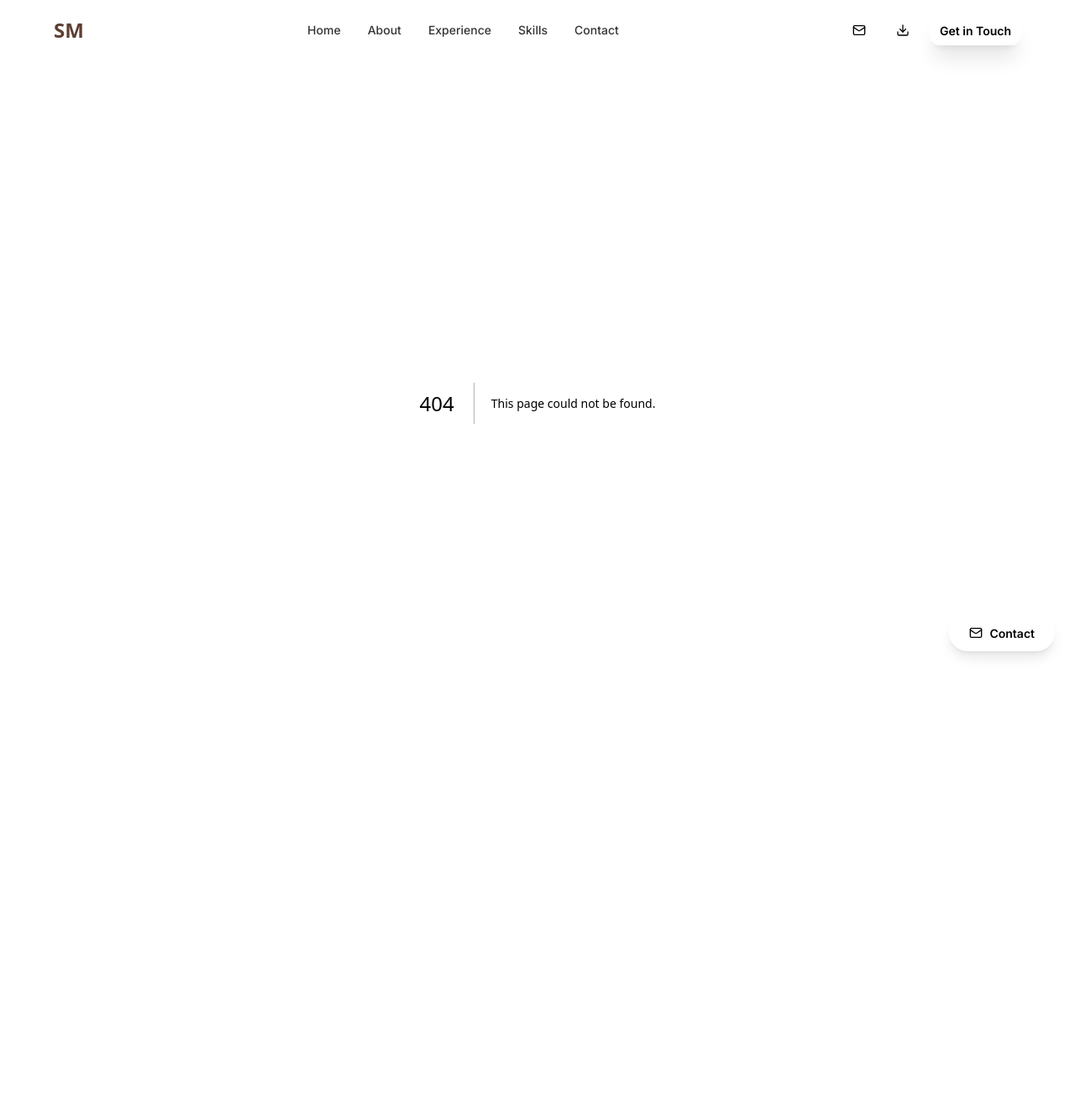
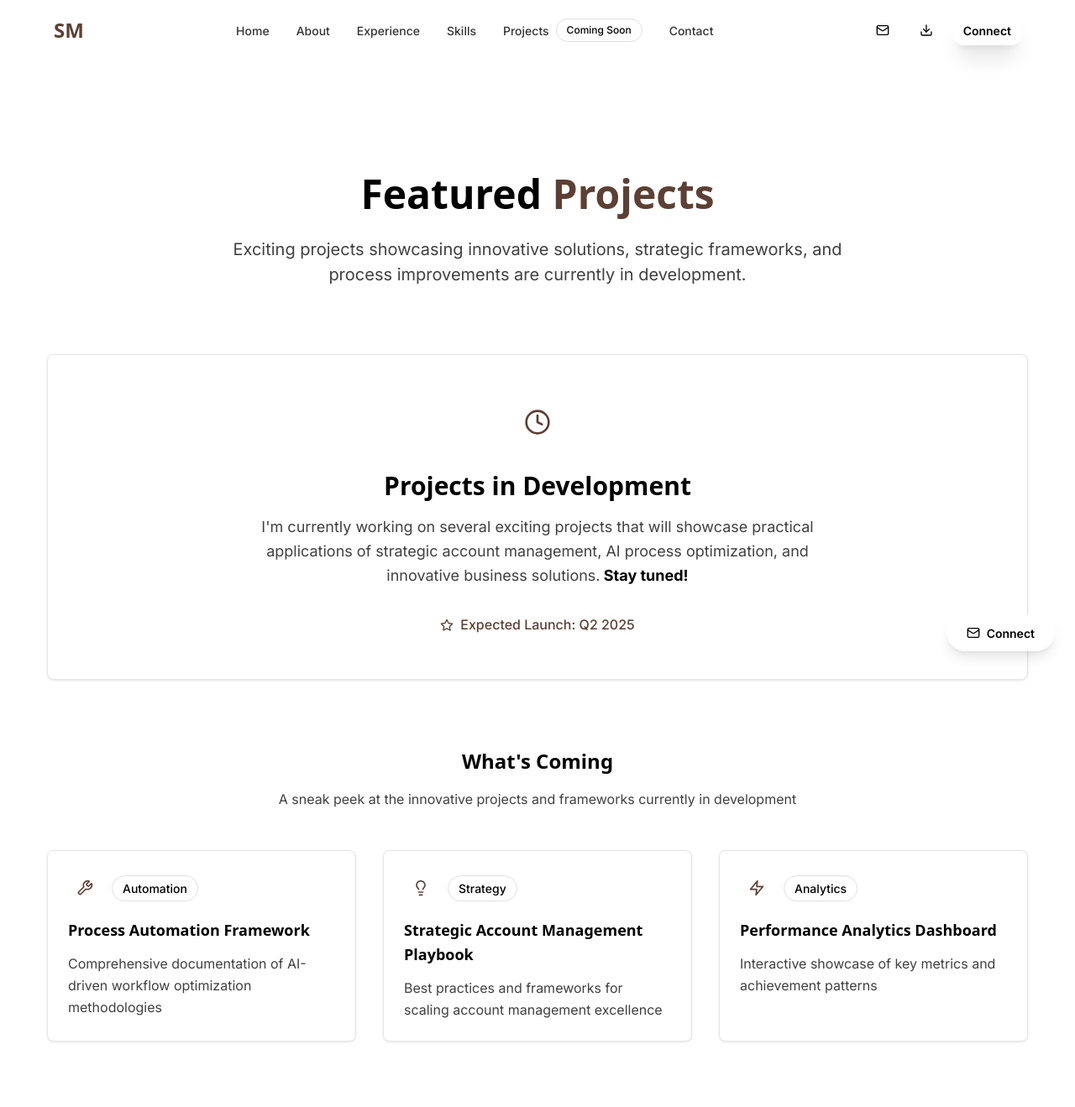
Before and after one commit to shayancelso/resume-site, a Next.js app: page /projects in a window 1280 px wide. Before the commit this address had no page. Shown: the top 1319 px of the page at 84% size. Before the commit the page ends 880 px from the top, so only its background shows below. Built offline with nearby package versions, Linux system fonts and the light colour scheme; a web font is replaced by a local one.

Commit message:
Project introduction

```diff
--- a/src/app/contact/page.tsx
+++ b/src/app/contact/page.tsx
@@ -93,8 +93,8 @@ export default function ContactPage() {
             Let's <span className="text-chocolate">Connect</span>
           </h1>
           <p className="text-xl text-muted max-w-3xl mx-auto">
-            Ready to discuss AI-enhanced account management strategies, collaboration opportunities,
-            or just want to say hello? I'd love to hear from you.
+            Questions about my experience, methodologies, or strategic approach to account management?
+            Feel free to reach out - I'm always happy to connect.
           </p>
         </motion.div>
 
@@ -149,7 +149,7 @@ export default function ContactPage() {
                     value={formData.message}
                     onChange={handleInputChange}
                     required
-                    placeholder="Tell me about your project, opportunity, or just say hello..."
+                    placeholder="Ask me about my experience, share your thoughts, or just say hello..."
                     rows={6}
                     className="w-full"
                   />
--- a/src/app/layout.tsx
+++ b/src/app/layout.tsx
@@ -10,13 +10,13 @@ const inter = Inter({
 });
 
 export const metadata: Metadata = {
-  title: 'Shayan Mirzazadeh - Account Manager',
-  description: 'Account Manager specializing in expansions and renewals, focused on measurable ROI and executive alignment with AI-driven process improvements.',
+  title: 'Shayan Mirzazadeh - Strategic Account Manager Portfolio',
+  description: 'Portfolio showcasing proven expertise in strategic account management, client expansion, and AI-driven process optimization with documented results and achievements.',
   keywords: ['Account Manager', 'Sales', 'Expansion', 'Renewals', 'AI', 'SaaS', 'Client Success'],
   authors: [{ name: 'Shayan Mirzazadeh' }],
   openGraph: {
-    title: 'Shayan Mirzazadeh - Account Manager',
-    description: 'Account Manager specializing in expansions and renewals with AI-driven process improvements.',
+    title: 'Shayan Mirzazadeh - Strategic Account Manager Portfolio',
+    description: 'Portfolio showcasing proven expertise in strategic account management and AI-driven process optimization.',
     url: 'https://shayan-resume.vercel.app',
     siteName: 'Shayan Mirzazadeh',
     locale: 'en_US',
@@ -24,8 +24,8 @@ export const metadata: Metadata = {
   },
   twitter: {
     card: 'summary_large_image',
-    title: 'Shayan Mirzazadeh - Account Manager',
-    description: 'Account Manager specializing in expansions and renewals with AI-driven process improvements.',
+    title: 'Shayan Mirzazadeh - Strategic Account Manager Portfolio',
+    description: 'Portfolio showcasing strategic account management expertise and AI-driven process optimization.',
   },
   robots: {
     index: true,
--- a/src/app/page.tsx
+++ b/src/app/page.tsx
@@ -90,31 +90,31 @@ export default function HomePage() {
                   </h1>
 
                   <p className="text-lg text-muted max-w-2xl text-balance">
-                    Proven account manager with expertise in client expansion, retention, and AI-driven process optimization.
-                    <strong className="text-black">280% quota achievement</strong> and <strong className="text-black">100% client retention</strong> demonstrate
-                    my commitment to measurable results and executive-level relationship building.
+                    Showcasing proven expertise in strategic account management, client expansion, and AI-driven process optimization.
+                    <strong className="text-black">280% quota achievement</strong> and <strong className="text-black">100% client retention</strong> reflect
+                    a track record of measurable results and executive-level relationship building.
                   </p>
                 </div>
 
                 <div className="flex flex-col sm:flex-row gap-4 justify-center lg:justify-start">
                   <Link href="/experience">
                     <div className="btn-primary group">
-                      Explore My Track Record
+                      View Experience Details
                       <ArrowRight className="w-4 h-4 group-hover:translate-x-1 transition-transform" />
                     </div>
                   </Link>
 
-                  <Link href="/contact">
+                  <Link href="/about">
                     <div className="btn-outline">
-                      Let's Connect
+                      Learn More
                     </div>
                   </Link>
                 </div>
 
                 <div className="mt-6 p-4 rounded-lg border border-neutral-200" style={{backgroundColor: '#fefefe'}}>
                   <p className="text-sm text-muted">
-                    👆 <strong className="text-black">Start here:</strong> See how I've consistently delivered 280%+ quota performance,
-                    maintained 100% retention rates, and earned multiple recognition awards in 2024.
+                    👆 <strong className="text-black">Portfolio highlight:</strong> Explore documented achievements including 280%+ quota performance,
+                    100% retention rates, and multiple recognition awards earned in 2024.
                   </p>
                 </div>
               </motion.div>
@@ -272,23 +272,23 @@ export default function HomePage() {
           <div className="container">
             <motion.div variants={itemVariants} className="text-center max-w-3xl mx-auto">
               <div className="card-clean p-12">
-                <h2 className="mb-4">Ready to explore what's possible?</h2>
+                <h2 className="mb-4">Explore My Professional Journey</h2>
                 <p className="text-lg text-muted mb-8">
-                  Discover how strategic account management and AI-driven process optimization
-                  can deliver measurable results for your team.
+                  A comprehensive showcase of strategic account management expertise,
+                  innovative process improvements, and measurable business impact.
                 </p>
 
                 <div className="flex flex-col sm:flex-row gap-4 justify-center">
                   <Link href="/experience">
                     <div className="btn-chocolate">
-                      View Detailed Experience
+                      View Full Experience
                       <ArrowRight className="w-4 h-4" />
                     </div>
                   </Link>
 
-                  <Link href="/contact">
+                  <Link href="/skills">
                     <div className="btn-outline">
-                      Let's Connect
+                      View Skills
                     </div>
                   </Link>
                 </div>
--- /dev/null
+++ b/src/app/projects/page.tsx
@@ -0,0 +1,163 @@
+'use client';
+
+import { motion } from 'framer-motion';
+import { Card, CardContent, CardHeader, CardTitle } from '@/components/ui/card';
+import { Badge } from '@/components/ui/badge';
+import { Button } from '@/components/ui/button';
+import { Clock, Code, Star, ArrowRight, Wrench, Lightbulb, Zap } from 'lucide-react';
+import Link from 'next/link';
+
+export default function ProjectsPage() {
+  const containerVariants = {
+    hidden: { opacity: 0 },
+    visible: {
+      opacity: 1,
+      transition: {
+        staggerChildren: 0.2,
+        delayChildren: 0.1,
+      },
+    },
+  };
+
+  const itemVariants = {
+    hidden: { opacity: 0, y: 30 },
+    visible: {
+      opacity: 1,
+      y: 0,
+      transition: {
+        duration: 0.6,
+        ease: [0.25, 0.4, 0.25, 1],
+      },
+    },
+  };
+
+  const upcomingProjects = [
+    {
+      icon: Wrench,
+      title: "Process Automation Framework",
+      description: "Comprehensive documentation of AI-driven workflow optimization methodologies",
+      category: "Automation"
+    },
+    {
+      icon: Lightbulb,
+      title: "Strategic Account Management Playbook",
+      description: "Best practices and frameworks for scaling account management excellence",
+      category: "Strategy"
+    },
+    {
+      icon: Zap,
+      title: "Performance Analytics Dashboard",
+      description: "Interactive showcase of key metrics and achievement patterns",
+      category: "Analytics"
+    }
+  ];
+
+  return (
+    <motion.div
+      variants={containerVariants}
+      initial="hidden"
+      animate="visible"
+      className="min-h-screen bg-white"
+    >
+      <div className="container">
+        {/* Header */}
+        <motion.div variants={itemVariants} className="text-center section-padding">
+          <div className="badge-chocolate mb-4 inline-block">
+            Coming Soon
+          </div>
+          <h1 className="mb-6">
+            Featured <span className="text-chocolate">Projects</span>
+          </h1>
+          <p className="text-xl text-muted max-w-3xl mx-auto">
+            Exciting projects showcasing innovative solutions, strategic frameworks,
+            and process improvements are currently in development.
+          </p>
+        </motion.div>
+
+        {/* Coming Soon Section */}
+        <motion.div variants={itemVariants} className="mb-20">
+          <div className="card-clean p-12 text-center">
+            <div className="flex justify-center mb-6">
+              <div className="w-16 h-16 bg-chocolate/10 rounded-full flex items-center justify-center">
+                <Clock className="w-8 h-8 text-chocolate" />
+              </div>
+            </div>
+
+            <h2 className="mb-4">Projects in Development</h2>
+            <p className="text-lg text-muted mb-8 max-w-2xl mx-auto">
+              I'm currently working on several exciting projects that will showcase practical applications
+              of strategic account management, AI process optimization, and innovative business solutions.
+              <strong className="text-black"> Stay tuned!</strong>
+            </p>
+
+            <div className="inline-flex items-center gap-2 text-chocolate font-medium">
+              <Star className="w-4 h-4" />
+              Expected Launch: Q2 2025
+            </div>
+          </div>
+        </motion.div>
+
+        {/* Preview Cards */}
+        <motion.div variants={itemVariants} className="mb-20">
+          <div className="text-center mb-12">
+            <h3 className="text-2xl font-heading font-bold mb-4">What's Coming</h3>
+            <p className="text-muted max-w-2xl mx-auto">
+              A sneak peek at the innovative projects and frameworks currently in development
+            </p>
+          </div>
+
+          <div className="grid md:grid-cols-3 gap-8">
+            {upcomingProjects.map((project, index) => {
+              const IconComponent = project.icon;
+              return (
+                <motion.div
+                  key={project.title}
+                  variants={itemVariants}
+                  className="card-clean group hover:border-chocolate/20 transition-all duration-300"
+                >
+                  <div className="flex items-center gap-3 mb-4">
+                    <div className="w-10 h-10 bg-chocolate/10 rounded-lg flex items-center justify-center group-hover:bg-chocolate/20 transition-colors">
+                      <IconComponent className="w-5 h-5 text-chocolate" />
+                    </div>
+                    <span className="badge-minimal">{project.category}</span>
+                  </div>
+
+                  <h4 className="text-lg font-heading font-bold mb-3">{project.title}</h4>
+                  <p className="text-muted leading-relaxed">{project.description}</p>
+                </motion.div>
+              );
+            })}
+          </div>
+        </motion.div>
+
+        {/* Call to Action */}
+        <motion.div variants={itemVariants} className="text-center mb-20">
+          <div className="card-clean p-10 bg-section-alt border-neutral-300">
+            <h3 className="text-2xl font-heading font-bold mb-4">
+              Interested in My Work?
+            </h3>
+            <p className="text-lg text-muted mb-8 max-w-2xl mx-auto">
+              While these projects are in development, you can explore my proven track record
+              of delivering exceptional results in strategic account management.
+            </p>
+
+            <div className="flex flex-col sm:flex-row gap-4 justify-center">
+              <Link href="/experience">
+                <Button className="btn-primary">
+                  View My Experience
+                  <ArrowRight className="w-4 h-4" />
+                </Button>
+              </Link>
+
+              <Link href="/contact">
+                <Button className="btn-outline">
+                  Get in Touch
+                </Button>
+              </Link>
+            </div>
+          </div>
+        </motion.div>
+      </div>
+    </motion.div>
+  );
+}
--- a/src/components/Header.tsx
+++ b/src/components/Header.tsx
@@ -12,6 +12,7 @@ const navigation = [
   { name: 'About', href: '/about' },
   { name: 'Experience', href: '/experience' },
   { name: 'Skills', href: '/skills' },
+  { name: 'Projects', href: '/projects', badge: 'Coming Soon' },
   { name: 'Contact', href: '/contact' },
 ];
 
@@ -82,9 +83,14 @@ export function Header() {
                 >
                   <Link
                     href={item.href}
-                    className="text-sm font-medium text-foreground/80 hover:text-foreground transition-colors duration-200 relative group"
+                    className="text-sm font-medium text-foreground/80 hover:text-foreground transition-colors duration-200 relative group flex items-center gap-2"
                   >
                     {item.name}
+                    {item.badge && (
+                      <span className="badge-minimal text-xs">
+                        {item.badge}
+                      </span>
+                    )}
                     <span className="absolute -bottom-1 left-0 w-0 h-0.5 bg-chocolate transition-all duration-200 group-hover:w-full" />
                   </Link>
                 </motion.div>
@@ -113,7 +119,7 @@ export function Header() {
 
               <Link href="/contact">
                 <Button size="sm">
-                  Get in Touch
+                  Connect
                 </Button>
               </Link>
             </div>
@@ -155,10 +161,15 @@ export function Header() {
                   <Link
                     key={item.name}
                     href={item.href}
-                    className="text-sm font-medium text-foreground/80 hover:text-foreground transition-colors"
+                    className="text-sm font-medium text-foreground/80 hover:text-foreground transition-colors flex items-center gap-2"
                     onClick={() => setIsMenuOpen(false)}
                   >
                     {item.name}
+                    {item.badge && (
+                      <span className="badge-minimal text-xs">
+                        {item.badge}
+                      </span>
+                    )}
                   </Link>
                 ))}
 
@@ -183,7 +194,7 @@ export function Header() {
 
                   <Link href="/contact">
                     <Button size="sm" onClick={() => setIsMenuOpen(false)}>
-                      Get in Touch
+                      Connect
                     </Button>
                   </Link>
                 </div>
@@ -205,7 +216,7 @@ export function Header() {
         <Link href="/contact">
           <Button className="rounded-full px-6 py-3 shadow-lg hover:shadow-xl">
             <Mail className="w-4 h-4 mr-2" />
-            Contact
+            Connect
           </Button>
         </Link>
       </motion.div>
```
Also changed, not shown: 1 other file (tests, documents, lock files or other folders).
